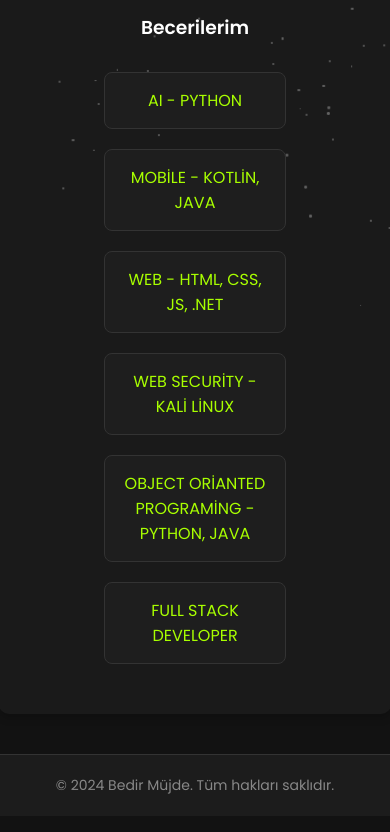
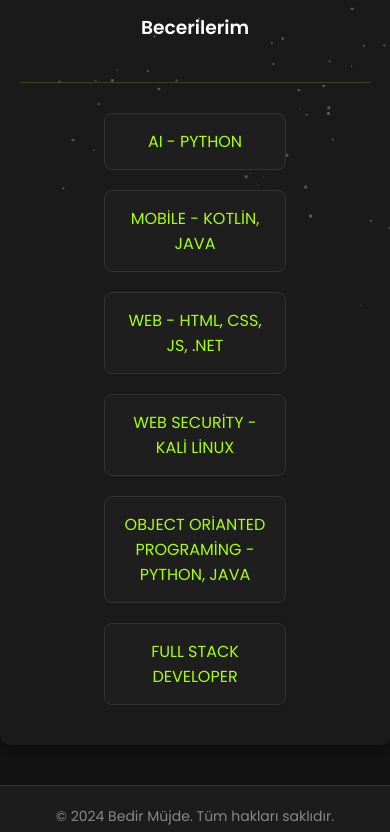
Before and after one commit to BedirM/Personal_Website, a website: page public/about.html in a window 390 px wide. Shown: the part 729-1561 px from the top of the page. Drawn offline with Linux system fonts and the light colour scheme; no server answers.

Commit message:
styles.css

```diff
--- a/public/styles.css
+++ b/public/styles.css
@@ -293,15 +293,15 @@ section {
     background: rgba(30, 30, 30, 0.7);
     border-radius: 10px;
     box-shadow: 0 4px 8px rgba(0, 0, 0, 0.2);
-    margin-top: 95px; /* Profil fotoğrafı için üstte daha fazla boşluk bırak */
+    margin-top: 95px;
     margin-bottom: 40px;
     width: 80%;
-    max-width: 700px;
+    max-width: 800px;
+    min-height: 400px;
     position: relative;
     color: #ffffff;
-    max-height: none;
     text-align: center;
-    padding-top: 80px; /* Üst padding'i azalttık */
+    padding-top: 80px;
 }
 
 .profile-container {
@@ -1047,7 +1047,9 @@ button:hover {
     display: flex;
     flex-wrap: wrap;
     justify-content: center;
-    margin-top: 20px;
+    margin-top: 50px;
+    padding-top: 20px;
+    border-top: 1px solid rgba(168, 255, 0, 0.2);
 }
 
 .skill-card {
@@ -1204,10 +1206,13 @@ button:hover {
     }
 
     #hakkimda {
-        padding-top: 75px; /* Mobilde üst padding'i azalt */
+        width: 90%;
+        min-height: 350px;
+        padding: 30px 20px;
+        padding-top: 75px;
     }
 
-    .profile-container {
-        top: -60px; /* Mobilde daha az yukarı çık */
+    .skills-container {
+        margin-top: 40px;
     }
 }
```
